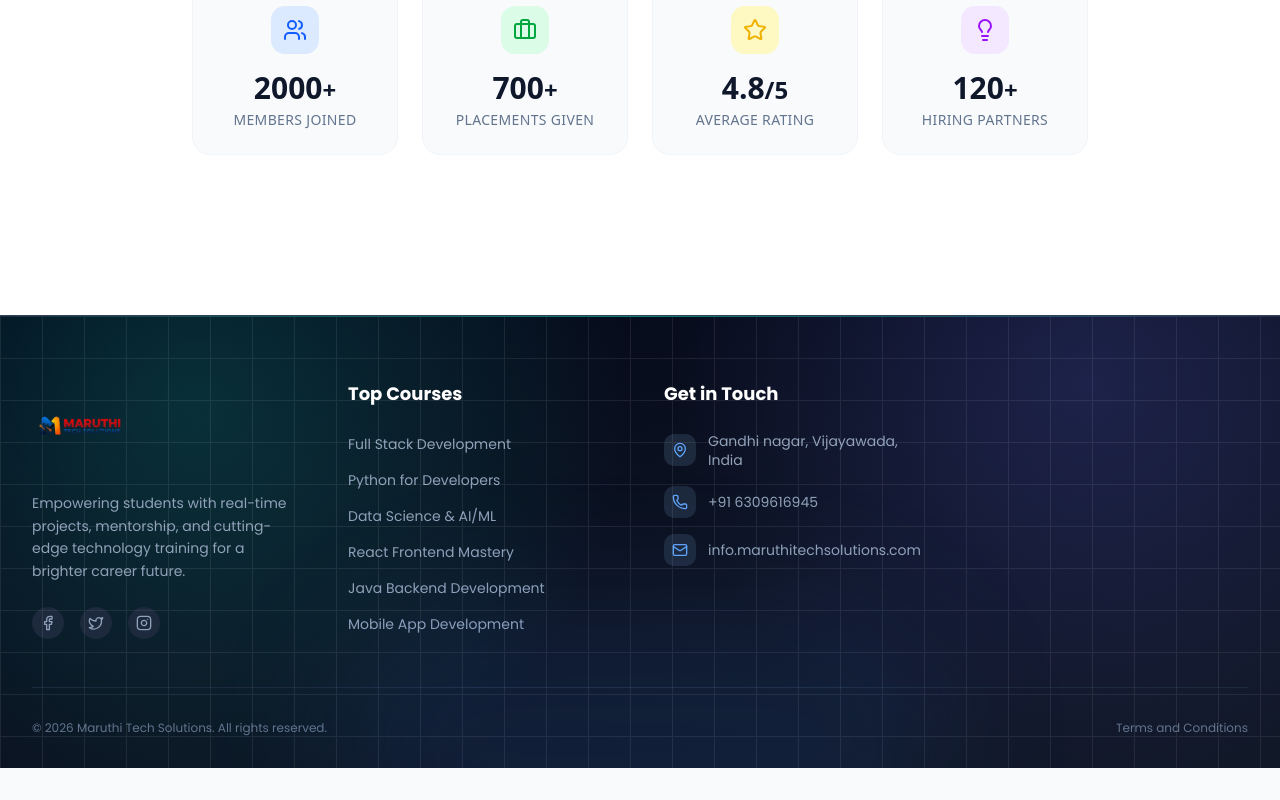
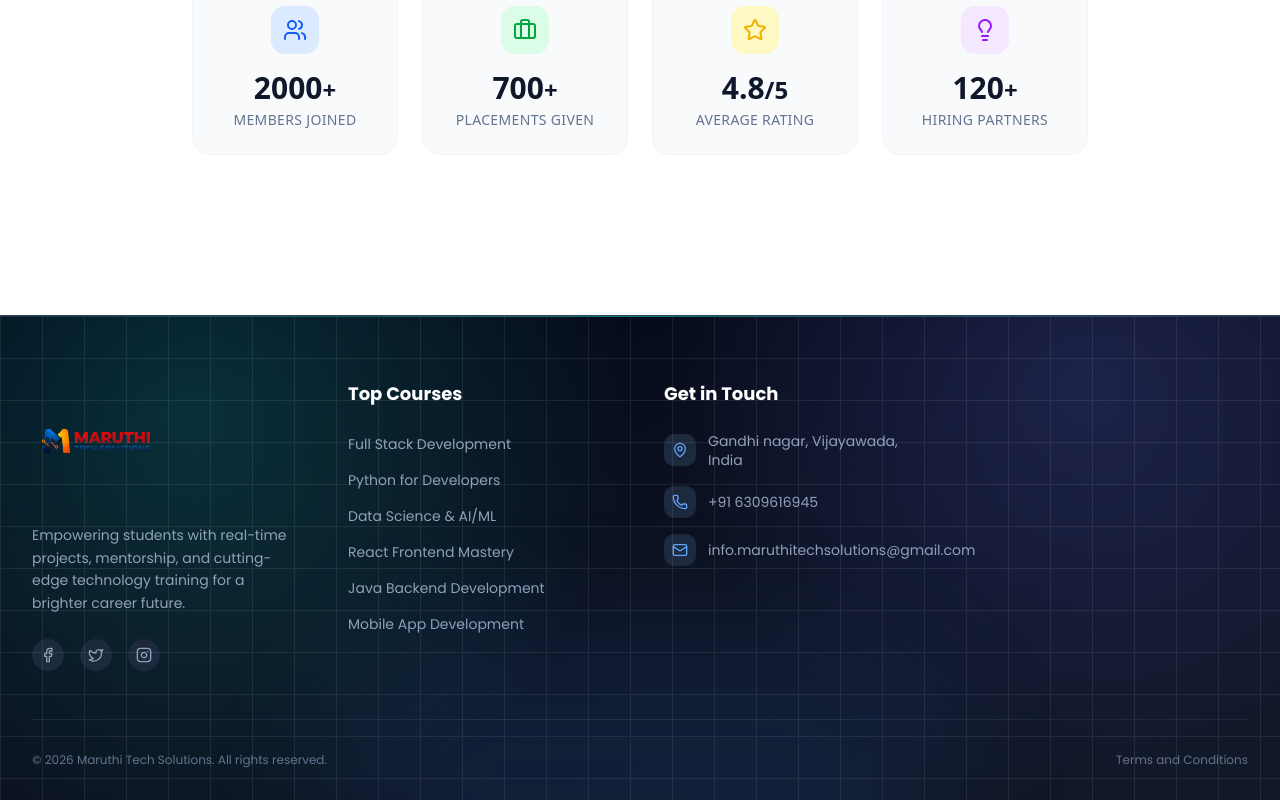
Before and after one commit to venkatdev-27/mts, a React (Vite) app in the folder client/: page / in a window 1280 px wide. Shown: the part 3921-4721 px from the top of the page. Before the commit the page ends 4689 px from the top, so only its background shows below. Built offline with nearby package versions, Linux system fonts and the light colour scheme; no server answers.

Commit message:
Update footer sizing and page refinements

```diff
--- a/client/components/Footer.tsx
+++ b/client/components/Footer.tsx
@@ -16,7 +16,7 @@ const Footer: React.FC = () => {
               <img
                 src="/models/logo.png"
                 alt="Maruthi Tech Solutions"
-                className="h-[4.2rem] w-auto sm:h-[5rem] md:h-[6rem] object-contain"
+                className="h-[5.5rem] w-auto sm:h-[6.5rem] md:h-[8rem] object-contain"
               />
             </Link>
             <p className="text-slate-400 text-sm leading-relaxed mb-6">
@@ -82,7 +82,7 @@ const Footer: React.FC = () => {
                 <div className="flex-shrink-0 w-8 h-8 rounded-lg bg-slate-800 flex items-center justify-center text-primary-400">
                   <Mail className="h-4 w-4" />
                 </div>
-                <span className="ml-3 text-slate-400 text-sm">info.maruthitechsolutions.com</span>
+                <span className="ml-3 text-slate-400 text-sm">info.maruthitechsolutions@gmail.com</span>
               </li>
             </ul>
           </div>
--- a/client/pages/Contact.tsx
+++ b/client/pages/Contact.tsx
@@ -144,7 +144,7 @@ const Contact: React.FC = () => {
                   <h4 className="text-base font-medium text-gray-900">Our Office</h4>
                   <p className="mt-1 text-gray-500">
                     Gandhi nagar,vijayawada,520012<br />
-                    <br />
+
                     andhra pradesh, India
                   </p>
                 </div>
@@ -160,7 +160,7 @@ const Contact: React.FC = () => {
                 <Mail className="h-6 w-6 text-primary-600" />
                 <div className="ml-4">
                   <h4 className="text-base font-medium text-gray-900">Email</h4>
-                  <p className="mt-1 text-gray-500">info.maruthitechsolutions.com</p>
+                  <p className="mt-1 text-gray-500">info.maruthitechsolutions@gmail.com</p>
                 </div>
               </div>
             </div>
```
Also changed, not shown: 1 other file (tests, documents, lock files or other folders).
